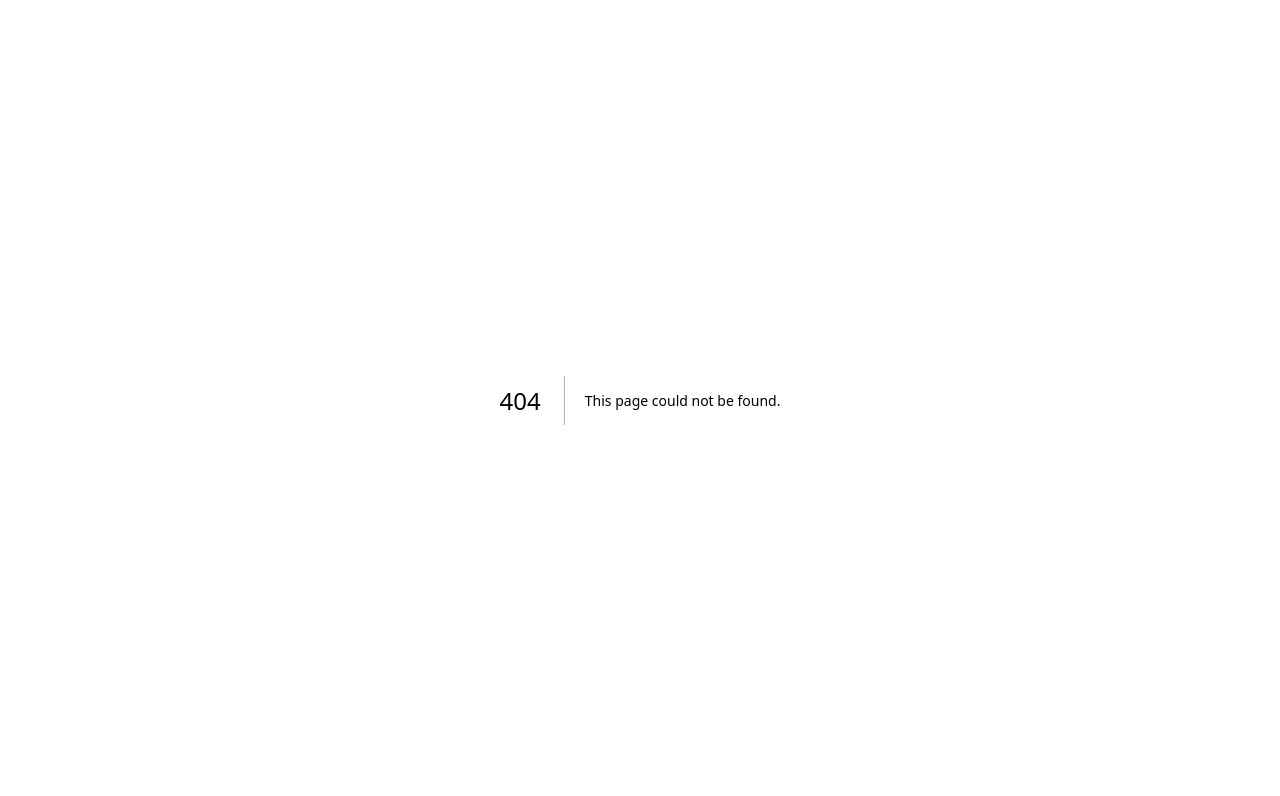
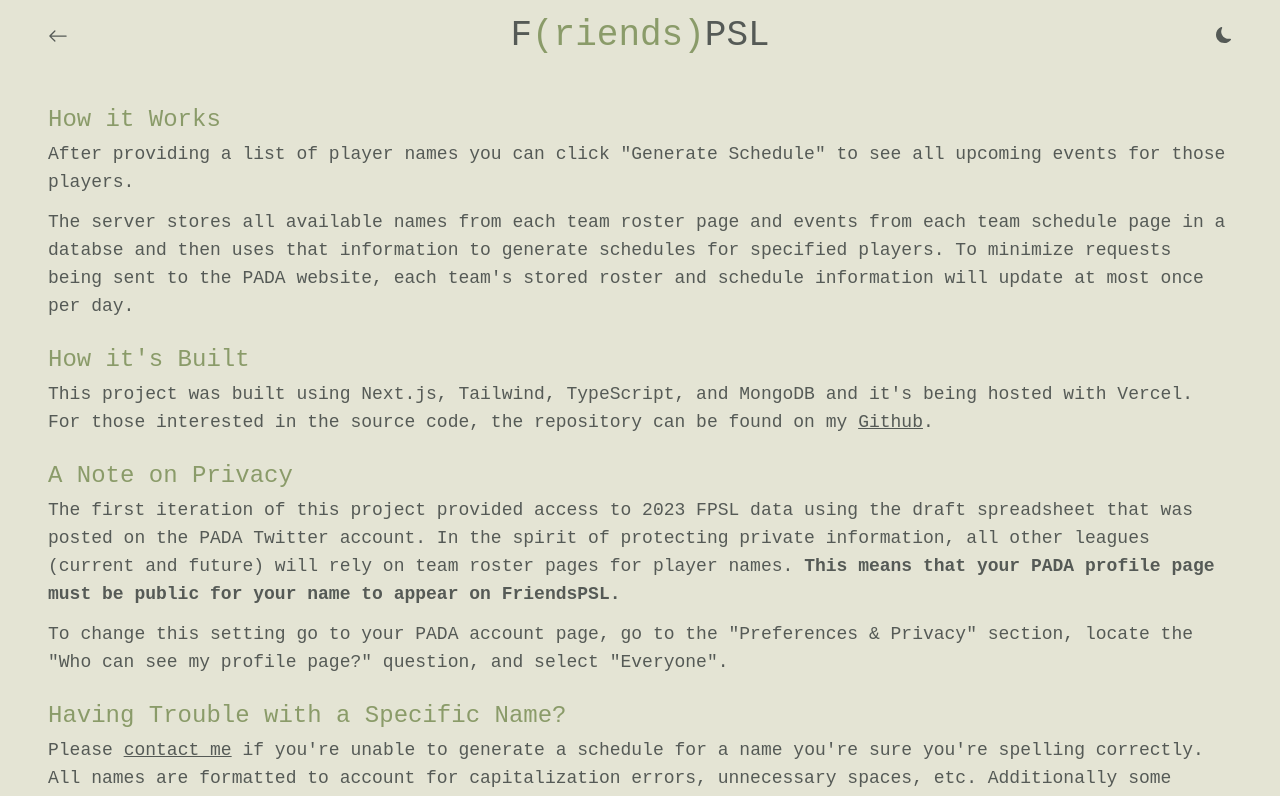
Before and after one commit to kevinstewartmercurio/friendspsl, a Next.js app: page /help in a window 1280 px wide. Before the commit this address had no page. Shown: the top 796 px of the page. Built offline with nearby package versions, Linux system fonts and the light colour scheme.

Commit message:
added help page

```diff
--- a/src/components/Header.tsx
+++ b/src/components/Header.tsx
@@ -1,7 +1,7 @@
 import { useState, useEffect } from "react"
 import Link from "next/link"
 import { useAppSelector, useAppDispatch } from "@/redux/hooks"
-import {theme, update} from "@/features/theme/themeSlice"
+import { update } from "@/features/theme/themeSlice"
 
 import { slide as Menu } from "react-burger-menu"
 
@@ -16,13 +16,7 @@ const menuLinks2023 = [
     {name: "South Jersey Mixed", href: "/south-jersey-mixed"}
 ]
 
-export function Header(props: {handlePopup: (popupStr: string) => void, popupActive: boolean}) {
-    const theme = useAppSelector(state => state.theme.value)
-    const dispatch = useAppDispatch()
-
-    const [openMenu, setOpenMenu] = useState<boolean>(false)
-
-    useEffect(() => {
+export const toggleTheme = (theme: boolean) => {
     const r = document.querySelector(":root") as HTMLElement
 
     if (theme) {
@@ -70,6 +64,16 @@ export function Header(props: {handlePopup: (popupStr: string) => void, popupAct
         r.style.setProperty("--popup-text", "#1c1e26")
         r.style.setProperty("--popup-bg", "#dddddd")
     }
+}
+
+export function Header(props: {handlePopup: (popupStr: string) => void, popupActive: boolean}) {
+    const theme = useAppSelector(state => state.theme.value)
+    const dispatch = useAppDispatch()
+
+    const [openMenu, setOpenMenu] = useState<boolean>(false)
+
+    useEffect(() => {
+        toggleTheme(theme)
     }, [theme])
 
     return (
@@ -92,7 +96,6 @@ export function Header(props: {handlePopup: (popupStr: string) => void, popupAct
                     })}
                 </Menu>
             </div>
-
             <div className="w-full mb-8 px-6 md:px-12 flex flex-row">
                 {/* hamburger */}
                 <div className="w-1/12 md:w-1/4 flex items-center">
@@ -105,34 +108,24 @@ export function Header(props: {handlePopup: (popupStr: string) => void, popupAct
                 {/* logo */}
                 <div className="w-5/6 md:w-1/2 text-2xl min-[375px]:text-3xl md:text-4xl font-medium py-4 flex justify-center items-center">
                     <Link href="/">
-                        {/* <span className="text-[#82eaff]"> */}
                         <span className="text-primary-text">
                             F
                         </span>
-                        {/* <span className="text-[#ffcefb]"> */}
                         <span className="text-secondary-text">
                             (riends)
                         </span>
-                        {/* <span className="text-[#82eaff]"> */}
                         <span className="text-primary-text">
                             PSL
                         </span>
                     </Link>
                 </div>
-                {/* popup buttons and theme toggle */}
+                {/* help and theme toggle */}
                 <div className="text-primary-text w-1/12 md:w-1/4 flex flex-row justify-end items-center">
-                    <button className="border-transparent border-[1.5px] px-0.5 md:py-1.5 hidden lg:block hover:border-b-primary-text" onClick={(e) => {
-                        e.preventDefault()
-                        props.handlePopup("How it Works")
-                    }}>
-                        How it Works
-                    </button>
-                    <button className="border-transparent border-[1.5px] ml-10 px-0.5 md:py-1.5 hidden lg:block hover:border-b-primary-text" onClick={(e) => {
-                        e.preventDefault()
-                        props.handlePopup("How it's Built")
-                    }}>
-                        How it's Built
-                    </button>
+                    <Link href="/help" className="ml-10 px-0.5 md:py-1.5 hidden sm:block">
+                        <svg xmlns="http://www.w3.org/2000/svg" width="22" height="22" fill="currentColor" className="bi bi-question-lg" viewBox="0 0 16 16">
+                            <path fillRule="evenodd" d="M4.475 5.458c-.284 0-.514-.237-.47-.517C4.28 3.24 5.576 2 7.825 2c2.25 0 3.767 1.36 3.767 3.215 0 1.344-.665 2.288-1.79 2.973-1.1.659-1.414 1.118-1.414 2.01v.03a.5.5 0 0 1-.5.5h-.77a.5.5 0 0 1-.5-.495l-.003-.2c-.043-1.221.477-2.001 1.645-2.712 1.03-.632 1.397-1.135 1.397-2.028 0-.979-.758-1.698-1.926-1.698-1.009 0-1.71.529-1.938 1.402-.066.254-.278.461-.54.461h-.777ZM7.496 14c.622 0 1.095-.474 1.095-1.09 0-.618-.473-1.092-1.095-1.092-.606 0-1.087.474-1.087 1.091S6.89 14 7.496 14Z"/>
+                        </svg>
+                    </Link>
                     <button className="h-full ml-8 pb-0.5 flex justify-center items-center" onClick={(e) => {
                         e.preventDefault()
                         dispatch(update(!theme))
--- /dev/null
+++ b/src/pages/help.tsx
@@ -0,0 +1,141 @@
+import { useEffect } from "react"
+import Link from "next/link"
+import { useAppSelector, useAppDispatch } from "@/redux/hooks"
+import { update } from "@/features/theme/themeSlice"
+import { Footer } from "@/components/Footer"
+
+import { toggleTheme } from "@/components/Header"
+
+function Header() {
+    const theme = useAppSelector(state => state.theme.value)
+    const dispatch = useAppDispatch()
+
+    useEffect(() => {
+        toggleTheme(theme)
+    }, [theme])
+
+    return (
+        <div className="w-full mb-8 px-6 md:px-12 flex flex-row">
+            {/* back arrow */}
+            <div className="text-primary-text w-12 md:w-1/4 flex flex-row justify-start items-center">
+                <Link href="/">
+                    <svg xmlns="http://www.w3.org/2000/svg" width="20" height="20" fill="currentColor" className="bi bi-arrow-left" viewBox="0 0 16 16">
+                        <path fillRule="evenodd" d="M15 8a.5.5 0 0 0-.5-.5H2.707l3.147-3.146a.5.5 0 1 0-.708-.708l-4 4a.5.5 0 0 0 0 .708l4 4a.5.5 0 0 0 .708-.708L2.707 8.5H14.5A.5.5 0 0 0 15 8z"/>
+                    </svg>
+                </Link>
+            </div>
+            {/* logo */}
+            <div className="w-5/6 md:w-1/2 text-2xl min-[375px]:text-3xl md:text-4xl font-medium py-4 flex justify-center items-center">
+                <Link href="/">
+                    <span className="text-primary-text">
+                        F
+                    </span>
+                    <span className="text-secondary-text">
+                        (riends)
+                    </span>
+                    <span className="text-primary-text">
+                        PSL
+                    </span>
+                </Link>
+            </div>
+            {/* theme toggle */}
+            <div className="text-primary-text w-12 md:w-1/4 flex flex-row justify-end items-center">
+                <button className="h-full ml-8 pb-0.5 flex justify-center items-center" onClick={(e) => {
+                    e.preventDefault()
+                    dispatch(update(!theme))
+                }}>
+                    {theme ? (
+                        <svg xmlns="http://www.w3.org/2000/svg" width="16" height="16" fill="currentColor" className="bi bi-moon-fill" viewBox="0 0 16 16">
+                            <path d="M6 .278a.768.768 0 0 1 .08.858 7.208 7.208 0 0 0-.878 3.46c0 4.021 3.278 7.277 7.318 7.277.527 0 1.04-.055 1.533-.16a.787.787 0 0 1 .81.316.733.733 0 0 1-.031.893A8.349 8.349 0 0 1 8.344 16C3.734 16 0 12.286 0 7.71 0 4.266 2.114 1.312 5.124.06A.752.752 0 0 1 6 .278z"/>
+                        </svg>
+                    ) : (
+                        <svg xmlns="http://www.w3.org/2000/svg" width="16" height="16" fill="currentColor" className="bi bi-sun-fill" viewBox="0 0 16 16">
+                            <path d="M8 12a4 4 0 1 0 0-8 4 4 0 0 0 0 8zM8 0a.5.5 0 0 1 .5.5v2a.5.5 0 0 1-1 0v-2A.5.5 0 0 1 8 0zm0 13a.5.5 0 0 1 .5.5v2a.5.5 0 0 1-1 0v-2A.5.5 0 0 1 8 13zm8-5a.5.5 0 0 1-.5.5h-2a.5.5 0 0 1 0-1h2a.5.5 0 0 1 .5.5zM3 8a.5.5 0 0 1-.5.5h-2a.5.5 0 0 1 0-1h2A.5.5 0 0 1 3 8zm10.657-5.657a.5.5 0 0 1 0 .707l-1.414 1.415a.5.5 0 1 1-.707-.708l1.414-1.414a.5.5 0 0 1 .707 0zm-9.193 9.193a.5.5 0 0 1 0 .707L3.05 13.657a.5.5 0 0 1-.707-.707l1.414-1.414a.5.5 0 0 1 .707 0zm9.193 2.121a.5.5 0 0 1-.707 0l-1.414-1.414a.5.5 0 0 1 .707-.707l1.414 1.414a.5.5 0 0 1 0 .707zM4.464 4.465a.5.5 0 0 1-.707 0L2.343 3.05a.5.5 0 1 1 .707-.707l1.414 1.414a.5.5 0 0 1 0 .708z"/>
+                        </svg>
+                    )}
+                </button>
+            </div>
+        </div>
+    )
+}
+
+export default function Help() {
+    return (
+        <>
+            <Header />
+            <div className="text-primary-text mb-6 px-4 md:px-6 lg:px-12 text-sm md:text-base lg:text-lg">
+                <div className="text-secondary-text mb-1 text-lg md:text-xl lg:text-2xl">
+                    How it Works
+                </div>
+                <div className="mb-3">
+                    After providing a list of player names you can click
+                    "Generate Schedule" to see all upcoming events for those
+                    players.
+                </div>
+                <div className="mb-3">
+                    The server stores all
+                    available names from each team roster page and events from
+                    each team schedule page in a databse and then uses that
+                    information to generate schedules for specified players. To
+                    minimize requests being sent to the PADA website, each
+                    team's stored roster and schedule information will update
+                    at most once per day.
+                </div>
+            </div>
+            <div className="text-primary-text mb-6 px-4 md:px-6 lg:px-12 text-sm md:text-base lg:text-lg">
+                <div className="text-secondary-text mb-1 text-lg md:text-xl lg:text-2xl">
+                    How it's Built
+                </div>
+                <div className="mb-3">
+                    This project was built using Next.js, Tailwind, TypeScript,
+                    and MongoDB and it's being hosted with Vercel. For those
+                    interested in the source code, the repository can be found on
+                    my&nbsp;
+                    <Link href="https://github.com/kevinstewartmercurio/friendspsl" className="underline">
+                        Github
+                    </Link>
+                    .
+                </div>
+            </div>
+            <div className="text-primary-text mb-6 px-4 md:px-6 lg:px-12 text-sm md:text-base lg:text-lg">
+                <div className="text-secondary-text mb-1 text-lg md:text-xl lg:text-2xl">
+                    A Note on Privacy
+                </div>
+                <div className="mb-3">
+                    The first iteration of this project provided access to 2023
+                    FPSL data using the draft spreadsheet that was posted on the
+                    PADA Twitter account. In the spirit of protecting private
+                    information, all other leagues (current and future) will
+                    rely on team roster pages for player names.&nbsp;
+                    <b>
+                        This means that your PADA profile page must be public
+                        for your name to appear on FriendsPSL.
+                    </b>
+                </div>
+                <div className="mb-3">
+                    To change this setting go to your PADA account page, go to
+                    the "Preferences & Privacy" section, locate the "Who can
+                    see my profile page?" question, and select "Everyone".
+                </div>
+            </div>
+            <div className="text-primary-text mb-6 px-4 md:px-6 lg:px-12 text-sm md:text-base lg:text-lg">
+                <div className="text-secondary-text mb-1 text-lg md:text-xl lg:text-2xl">
+                    Having Trouble with a Specific Name?
+                </div>
+                <div className="mb-3">
+                    Please&nbsp;
+                    <Link href="mailto:kevinstewartmercurio@gmail.com" className="underline">
+                        contact me
+                    </Link>
+                    &nbsp;if you're unable to generate a schedule for a name
+                    you're sure you're spelling correctly. All names are
+                    formatted to account for capitalization errors, unnecessary
+                    spaces, etc. Additionally some names need to be handled as
+                    exceptions to the formatting rules. It's possible that this
+                    process formatted a name incorrectly.
+                </div>
+            </div>
+            <Footer />
+        </>
+    )
+}
--- a/src/styles/globals.css
+++ b/src/styles/globals.css
@@ -33,6 +33,17 @@
 body {
   background: var(--background);
   font-family: 'Courier New', Courier, monospace;
+}
+
+/* Hide scrollbar for Chrome, Safari and Opera */
+body::-webkit-scrollbar {
+  display: none;
+}
+
+/* Hide scrollbar for IE, Edge and Firefox */
+body {
+  -ms-overflow-style: none;  /* IE and Edge */
+  scrollbar-width: none;  /* Firefox */
 }
 
 .bm-burger-button {
```
Lines whose indentation alone changed are shown as unchanged.
